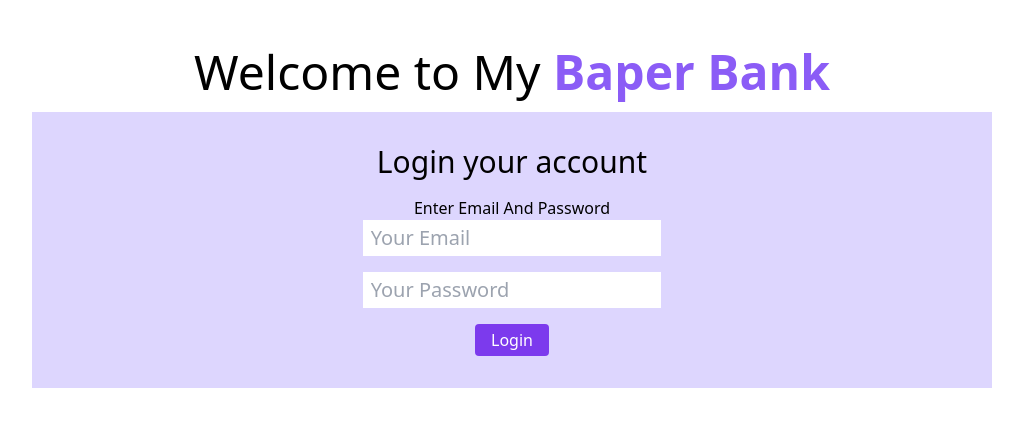
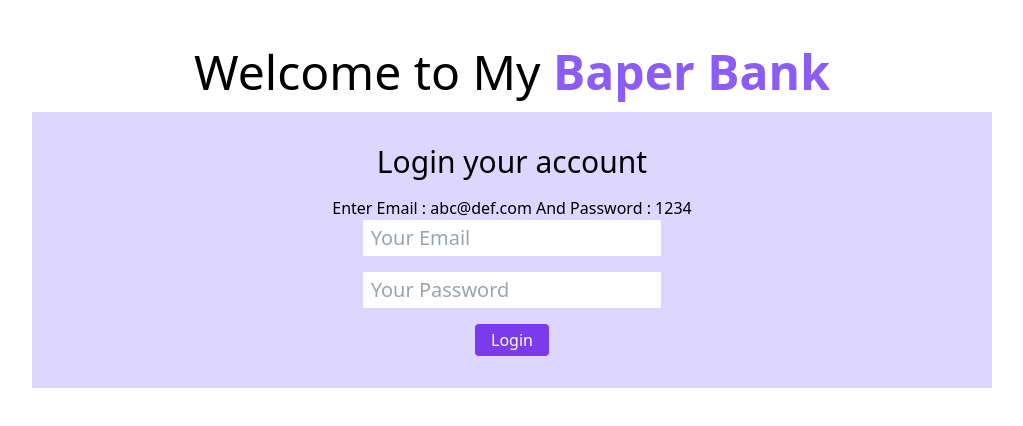
Before and after one commit to rifatsaown/bap-er-bank, a plain HTML site: page index.html in a window 1280 px wide. Shown: the whole page, without its empty margins (128-1151 px from the left). Drawn offline with nearby package versions, Linux system fonts and the light colour scheme.

Commit message:
User pass update

```diff
--- a/index.html
+++ b/index.html
@@ -19,7 +19,7 @@
             <h3 class="text-3xl mb-4">Login your account</h3>
         </div>
         <div>
-            <p id="login-stats">Enter Email And Password</p>
+            <p id="login-stats">Enter Email : abc@def.com And Password : 1234</p>
             <p class="text-xl ">
                 <input type="email" id="user-email" placeholder="Your Email" class=" mb-4 w-1/3 px-2 py-1">
             </p>
```
